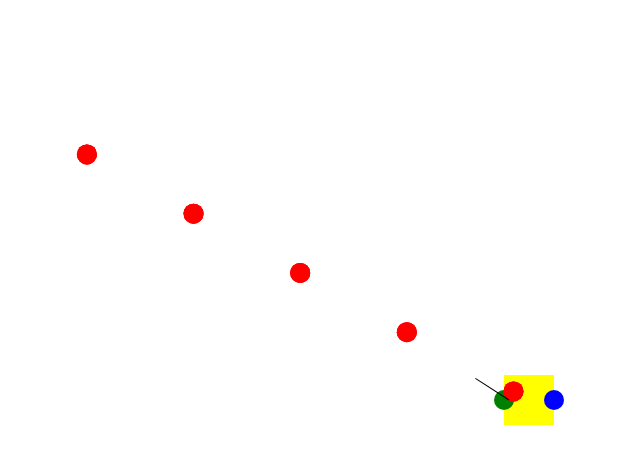
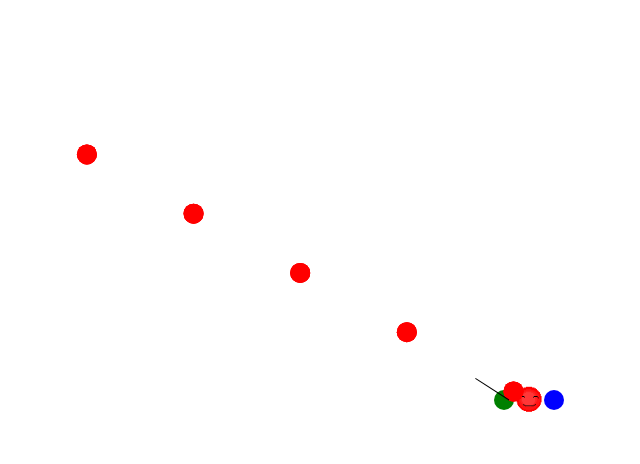
Before and after one commit to ManipriyaG/GameOffScale, a plain HTML site: page index.html in a window 1280 px wide. Shown: the whole page, without its empty margins (111-751 px from the left). Drawn offline with Linux system fonts and the light colour scheme.

Commit message:
Added image for player and created EnemySpwaner class

```diff
--- /dev/null
+++ b/EnemySpawner.js
@@ -0,0 +1,24 @@
+
+class EnemySpawning {
+    constructor(enemySystem, spawnConfigurations) {
+      this.enemySystem = enemySystem;
+      this.spawnConfigurations = spawnConfigurations;
+      this.currentConfigIndex = 0;
+      this.lastSpawnTime = 0;
+    }
+
+    update() {
+      const currentTime = new Date().getTime();
+
+      // Check if it's time to spawn a new set of enemies based on the current configuration
+      if (currentTime - this.lastSpawnTime > this.spawnConfigurations[this.currentConfigIndex].spawnInterval) {
+        const config = this.spawnConfigurations[this.currentConfigIndex];
+
+        // Spawn the specified number of enemies at the specified location with the target
+        this.enemySystem.spawnEnemies(config.initialX, config.initialY, config.targetX, config.targetY, config.numberOfEnemies);
+
+        this.lastSpawnTime = currentTime;
+        this.currentConfigIndex = (this.currentConfigIndex + 1) % this.spawnConfigurations.length;
+      }
+    }
+  }
--- a/Player.js
+++ b/Player.js
@@ -1,14 +1,17 @@
 class Player {
-    constructor(width, height, color, canvasWidth, canvasHeight) {
+    constructor(width, height, imageUrl, canvasWidth, canvasHeight) {
       this.width = width;
       this.height = height;
-      this.color = color;
+      this.image = new Image();
+      this.image.src = imageUrl;
+      // this.color = color;
       this.x = (canvasWidth - this.width) / 2;
       this.y = (canvasHeight - this.height) / 2;
     }
 
     draw(context) {
-      context.fillStyle = this.color;
-      context.fillRect(this.x, this.y, this.width, this.height);
+      // context.fillStyle = this.color;
+      // context.fillRect(this.x, this.y, this.width, this.height);
+      context.drawImage(this.image, this.x, this.y, this.width, this.height);
     }
   }
--- a/index.html
+++ b/index.html
@@ -17,6 +17,8 @@
     <script type="text/javascript" src="CollisionSystem.js"></script>
     <script type="text/javascript" src="Gun.js"></script>
     <script type="text/javascript" src="Player.js"></script>
+    <script type="text/javascript" src="EnemySpawner.js"></script>
+
 
 
     <style type="text/css">
--- a/index.js
+++ b/index.js
@@ -347,16 +347,17 @@
 //     isMouseDown = false;
 //   });
 // };
-
 let currentGun = 1; // Initial gun
 const guns = [
   { speed: 50, bulletSize: 10 }, // Gun 1 properties
   { speed: 30, bulletSize: 6 }  // Gun 2 properties
 ];
 window.onload = function () {
+  // this.image.onload = function () {
   let canvas = document.getElementById("canvas");
   let context = canvas.getContext("2d");
-  let width = (canvas.width = window.innerWidth);
+
+let width = (canvas.width = window.innerWidth);
   let height = (canvas.height = window.innerHeight);
   let mouseX = 0;
   let mouseY = 0;
@@ -365,7 +366,13 @@ window.onload = function () {
   let line = new Line(lineY, lineLength);
   let particleSystem = new ParticleSystem();
   let enemySystem = new EnemySystem();
-  const player = new Player(50, 50, "yellow", width, height);
+  const spawnConfigurations = [
+    { initialX: 100, initialY: 100, targetX: width / 2, targetY: height / 2, numberOfEnemies: 3, spawnInterval: 1000 },
+  ];
+  const enemySpawner = new EnemySpawning(enemySystem, spawnConfigurations);
+  const playerImage = "./assets/player.png";
+  const player = new Player(50, 50, playerImage, width, height);
+  // const player = new Player(50, 50, "yellow", width, height);
   const gun1 = new Gun(width / 2 - 25, height / 2, guns[0].speed, guns[0].bulletSize, "green");
 const gun2 = new Gun(width / 2 + 25, height / 2, guns[1].speed, guns[1].bulletSize, "blue");
 
@@ -394,7 +401,8 @@ const gun2 = new Gun(width / 2 + 25, height / 2, guns[1].speed, guns[1].bulletSi
     CollisionSystem.checkCollisions(particleSystem, enemySystem);
 
   // Spawn enemies at a specific location, time, and number
-  enemySystem.spawnEnemies(100, 100, width / 2, height / 2, 3)
+  // enemySystem.spawnEnemies(100, 100, width / 2, height / 2, 3)
+  enemySpawner.update();
     requestAnimationFrame(update);
   }
 
```
Also changed, not shown: assets/player.png (added).
